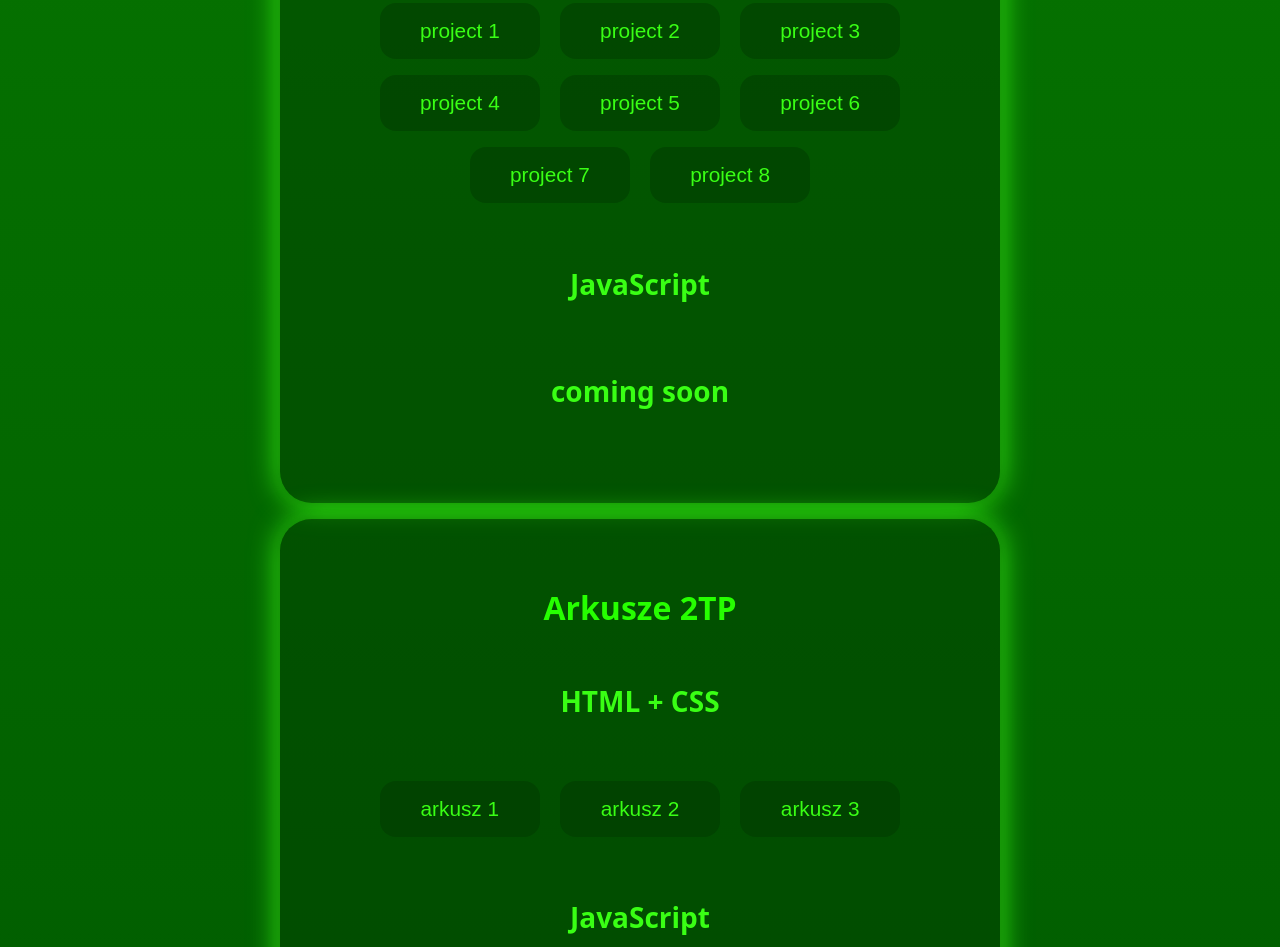
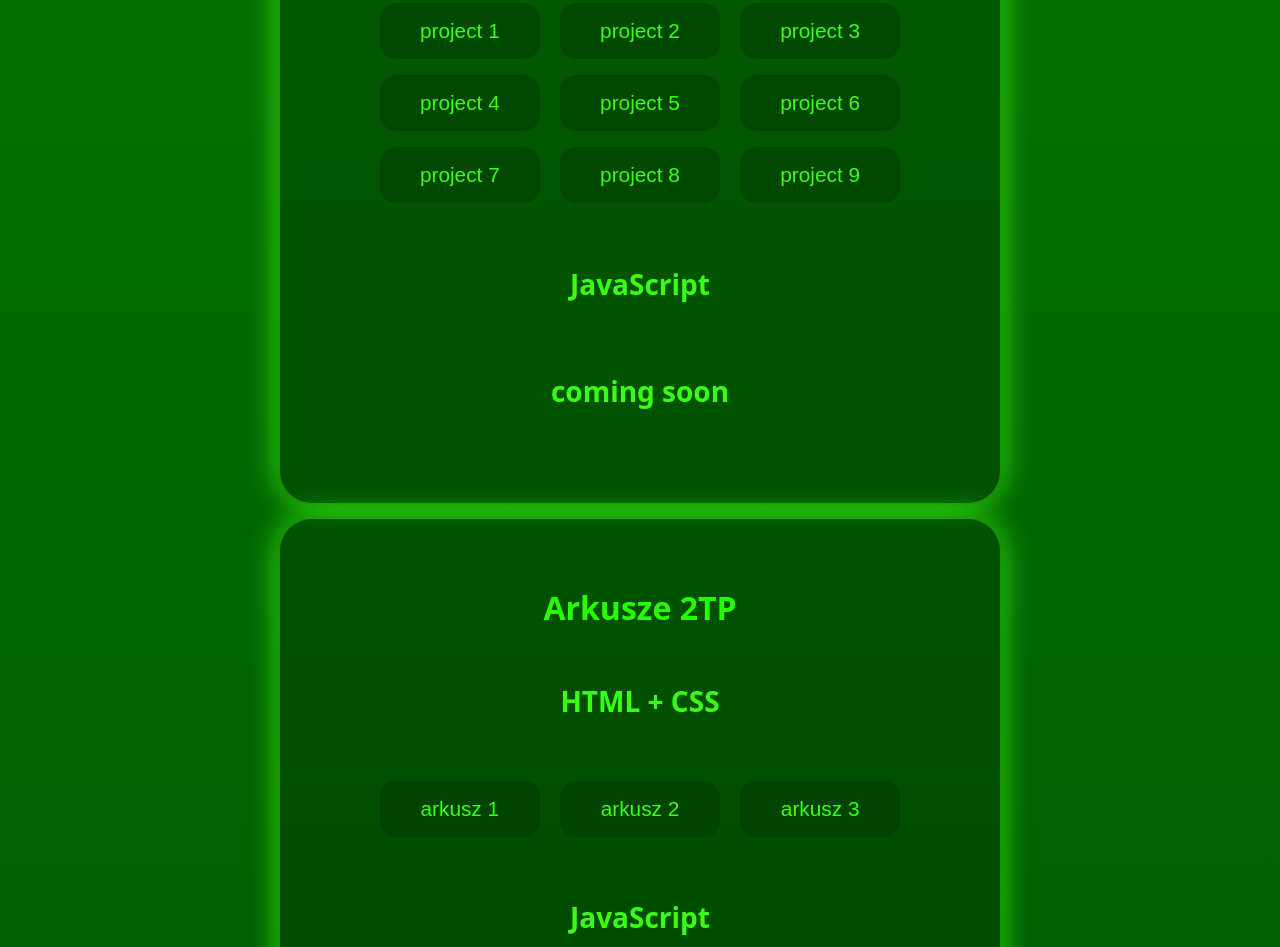
Before and after one commit to ValeriiTP/TP, a plain HTML site: page index.html in a window 1280 px wide. Shown: the part 2489-3436 px from the top of the page. Drawn offline with Linux system fonts and the light colour scheme.

Commit message:
Update index.html

```diff
--- a/index.html
+++ b/index.html
@@ -96,6 +96,7 @@
       <button><a href="2TP/HTML+CSS/06/index.html">project 6</a></button>
       <button><a href="2TP/HTML+CSS/07/index.html">project 7</a></button>
       <button><a href="2TP/HTML+CSS/08/index.html">project 8</a></button>
+      <button><a href="2TP/HTML+CSS/09/index.html">project 9</a></button>
 
       <h4>JavaScript</h4>
       <h4>coming soon</h4>
@@ -137,4 +138,5 @@
 
 </body>
 
+
 </html>
```
